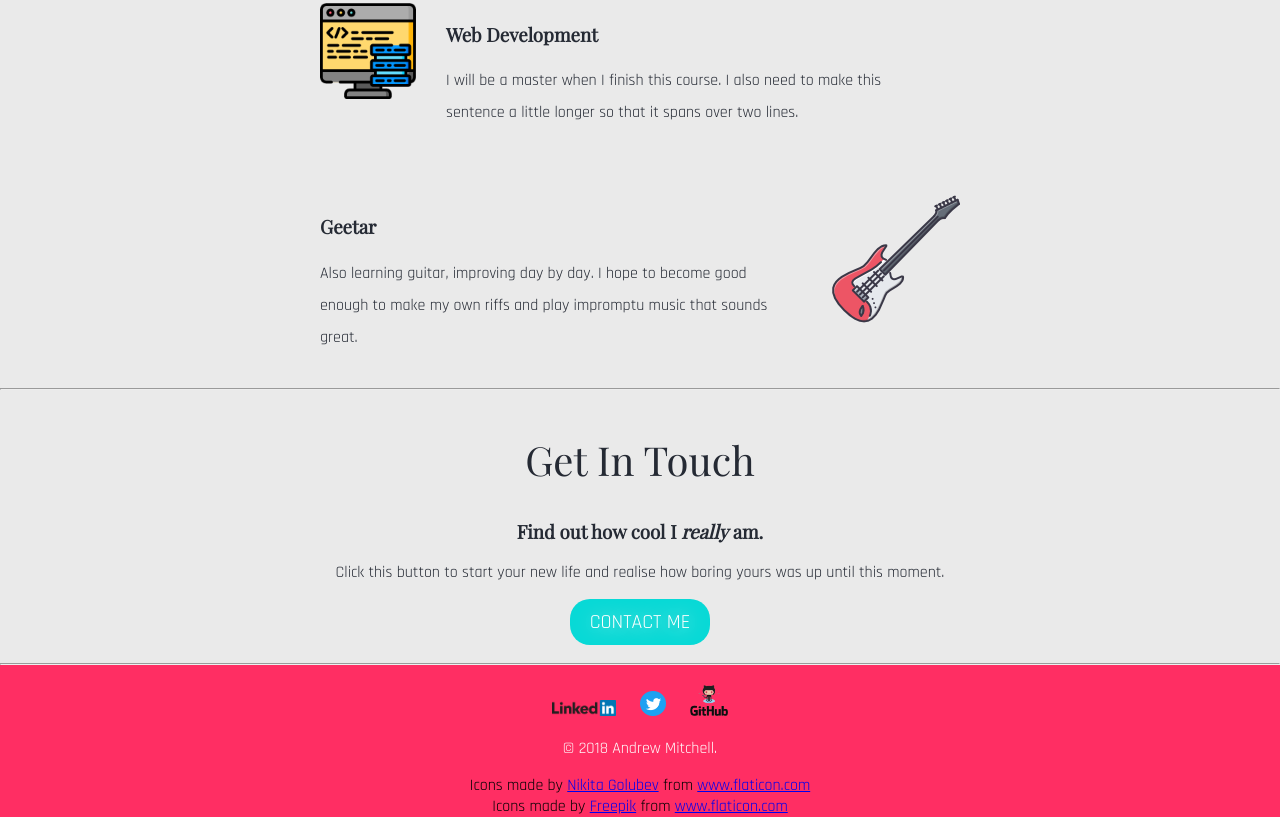
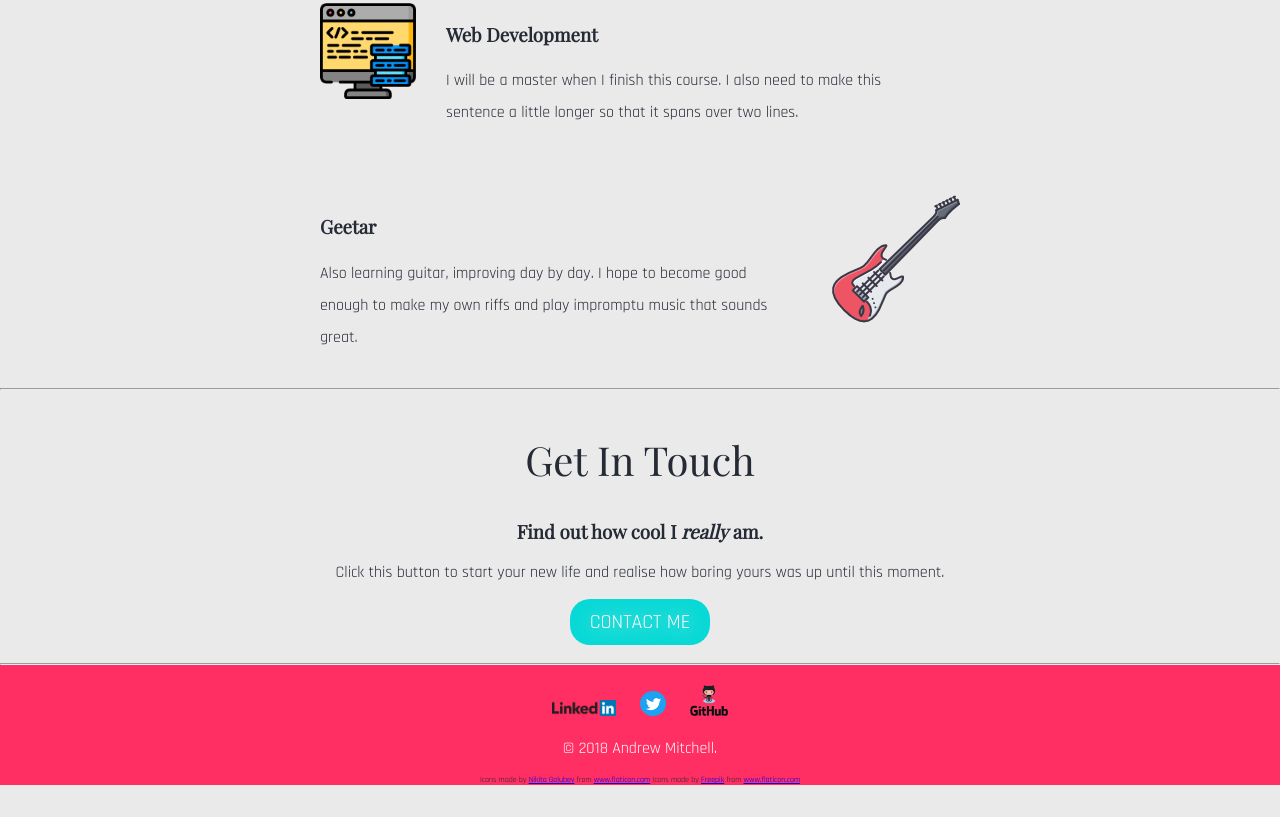
Before and after one commit to asmitchell97/cssMySite, a plain HTML site: page index.html in a window 1280 px wide. Shown: the part 1242-2059 px from the top of the page. After the commit the page ends 2035 px from the top, so only its background shows below. Drawn offline with nearby package versions, Linux system fonts and the light colour scheme; a web font is replaced by a local one.

Commit message:
Changed font sizes

```diff
--- a/css/styles.css
+++ b/css/styles.css
@@ -3,6 +3,7 @@ body {
   text-align: center;
   font-family: 'Rajdhani', sans-serif;
   background-color: #eaeaea;
+  font-size: 1rem;
 }
 
 h1 {
@@ -174,3 +175,7 @@ p {
 #github-img {
   width: 3%;
 }
+
+#icon-text {
+  font-size: 0.5rem;
+}
--- a/index.html
+++ b/index.html
@@ -57,8 +57,12 @@
     <a class="footer-link" href="https://twitter.com/drewmitchell05"><img id="twitter-img" src="images/Twitter_Social_Icon_Circle_color.png" alt="Twitter"></a>
     <a class="footer-link" href="https://github.com/asmitchell97"><img id="github-img" src="images/githubLogo2.png"></img></a>
     <p id="copyright-text">© 2018 Andrew Mitchell.</p>
-    Icons made by <a href="https://www.flaticon.com/free-icon/electric-guitar_683923" title="Nikita Golubev">Nikita Golubev</a> from <a href="https://www.flaticon.com/" title="Flaticon"> www.flaticon.com</a>
-    <div>Icons made by <a href="https://www.flaticon.com/authors/freepik" title="Freepik">Freepik</a> from <a href="https://www.flaticon.com/" title="Flaticon">www.flaticon.com</a></div>
+    <div>
+      <p id="icon-text">
+        Icons made by <a href="https://www.flaticon.com/free-icon/electric-guitar_683923" title="Nikita Golubev">Nikita Golubev</a> from <a href="https://www.flaticon.com/" title="Flaticon"> www.flaticon.com</a>
+        Icons made by <a href="https://www.flaticon.com/authors/freepik" title="Freepik">Freepik</a> from <a href="https://www.flaticon.com/" title="Flaticon">www.flaticon.com</a>
+      </p>
+    </div>
   </div>
 
   </div>
```
